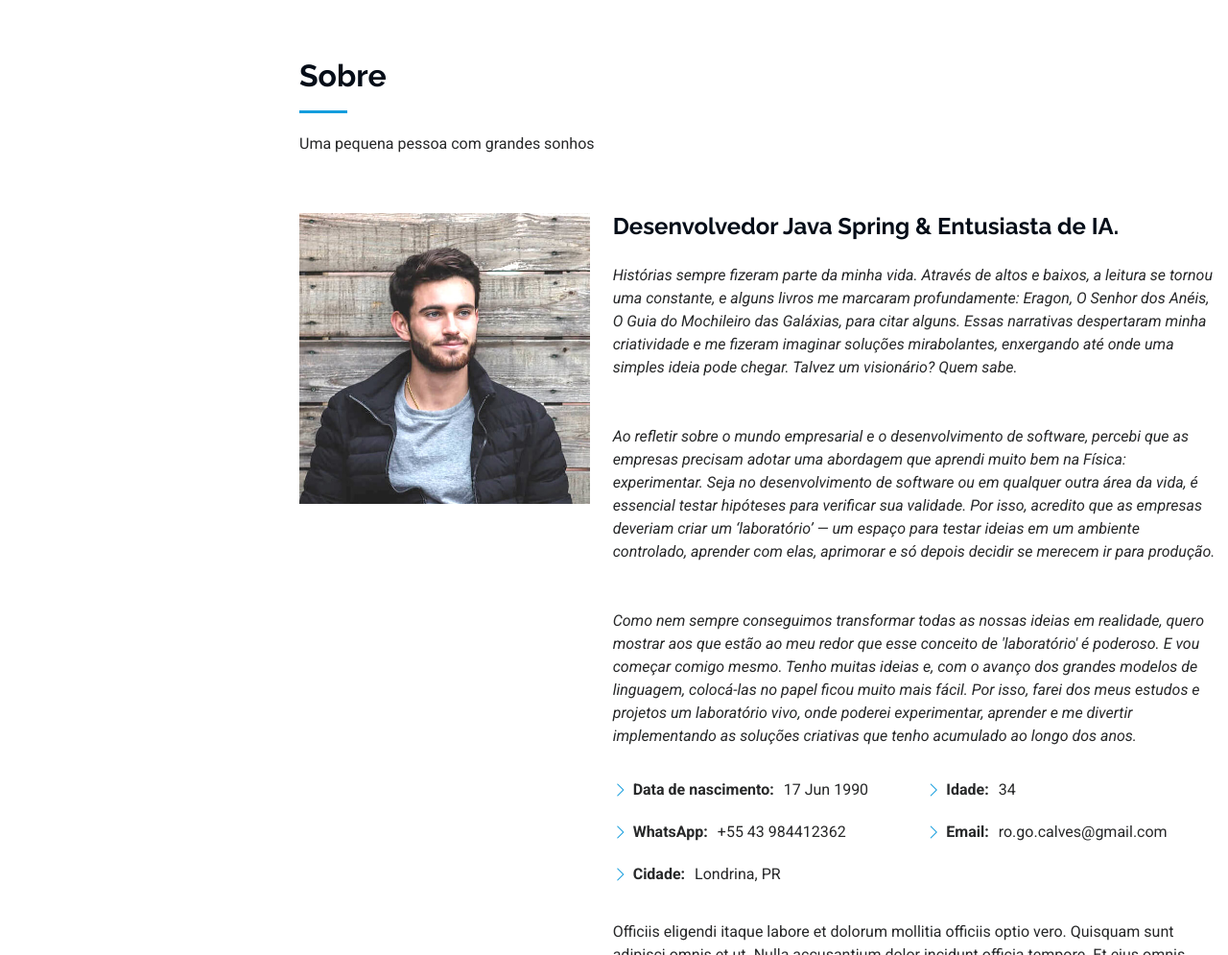
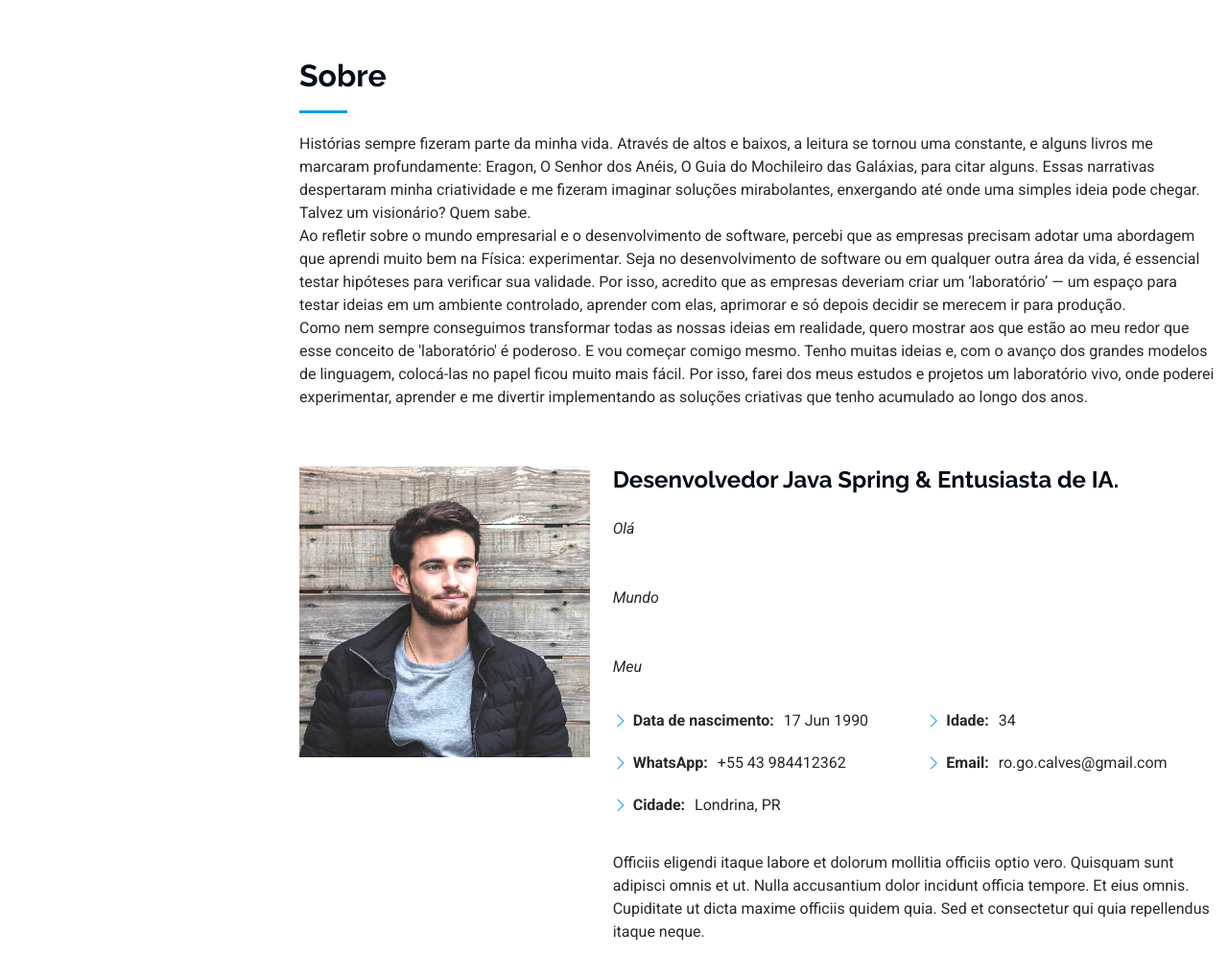
Before and after one commit to rg-brain-labs/rg-brain-labs.github.io, a plain HTML site: page index.html in a window 1280 px wide. Shown: the part 800-1795 px from the top of the page at 96% size. Drawn offline with Linux system fonts and the light colour scheme.

Commit message:
Colocando sessão sobre no local correto

```diff
--- a/index.html
+++ b/index.html
@@ -108,8 +108,29 @@
       <!-- Section Title -->
       <div class="container section-title" data-aos="fade-up">
         <h2>Sobre</h2>
-        <p>Uma pequena pessoa com grandes sonhos</p>
-      </div><!-- End Section Title -->
+        <p>
+          Histórias sempre fizeram parte da minha vida. Através de altos e baixos, a leitura se tornou uma constante, e alguns livros me marcaram
+          profundamente: Eragon, O Senhor dos Anéis, O Guia do Mochileiro das Galáxias, para citar alguns. Essas narrativas despertaram minha
+          criatividade e me fizeram imaginar soluções mirabolantes, enxergando até onde uma simples ideia pode chegar. Talvez um visionário?
+          Quem sabe.
+        </p>
+
+        <p>
+          Ao refletir sobre o mundo empresarial e o desenvolvimento de software, percebi que as empresas precisam adotar uma abordagem que aprendi
+          muito bem na Física: experimentar. Seja no desenvolvimento de software ou em qualquer outra área da vida, é essencial testar hipóteses
+          para verificar sua validade. Por isso, acredito que as empresas deveriam criar um ‘laboratório’ — um espaço para testar ideias em um
+          ambiente controlado, aprender com elas, aprimorar e só depois decidir se merecem ir para produção.
+        </p>
+
+        <p>
+          Como nem sempre conseguimos transformar todas as nossas ideias em realidade, quero mostrar aos que estão ao meu redor que esse conceito
+          de 'laboratório' é poderoso. E vou começar comigo mesmo. Tenho muitas ideias e, com o avanço dos grandes modelos de linguagem, colocá-las
+          no papel ficou muito mais fácil. Por isso, farei dos meus estudos e projetos um laboratório vivo, onde poderei experimentar, aprender e
+          me divertir implementando as soluções criativas que tenho acumulado ao longo dos anos.
+        </p>
+
+      </div>
+      <!-- End Section Title -->
 
       <div class="container" data-aos="fade-up" data-aos-delay="100">
 
@@ -120,22 +141,13 @@
           <div class="col-lg-8 content">
             <h2>Desenvolvedor Java Spring &amp; Entusiasta de IA.</h2>
             <p class="fst-italic py-3">
-              Histórias sempre fizeram parte da minha vida. Através de altos e baixos, a leitura se tornou uma constante, e alguns livros me marcaram
-              profundamente: Eragon, O Senhor dos Anéis, O Guia do Mochileiro das Galáxias, para citar alguns. Essas narrativas despertaram minha
-              criatividade e me fizeram imaginar soluções mirabolantes, enxergando até onde uma simples ideia pode chegar. Talvez um visionário?
-              Quem sabe.
+              Olá
             </p>
             <p class="fst-italic py-3">
-              Ao refletir sobre o mundo empresarial e o desenvolvimento de software, percebi que as empresas precisam adotar uma abordagem que aprendi
-              muito bem na Física: experimentar. Seja no desenvolvimento de software ou em qualquer outra área da vida, é essencial testar hipóteses
-              para verificar sua validade. Por isso, acredito que as empresas deveriam criar um ‘laboratório’ — um espaço para testar ideias em um
-              ambiente controlado, aprender com elas, aprimorar e só depois decidir se merecem ir para produção.
+              Mundo
             </p>
             <p class="fst-italic py-3">
-              Como nem sempre conseguimos transformar todas as nossas ideias em realidade, quero mostrar aos que estão ao meu redor que esse conceito
-              de 'laboratório' é poderoso. E vou começar comigo mesmo. Tenho muitas ideias e, com o avanço dos grandes modelos de linguagem, colocá-las
-              no papel ficou muito mais fácil. Por isso, farei dos meus estudos e projetos um laboratório vivo, onde poderei experimentar, aprender e
-              me divertir implementando as soluções criativas que tenho acumulado ao longo dos anos.
+              Meu
             </p>
             <div class="row">
               <div class="col-lg-6">
```
